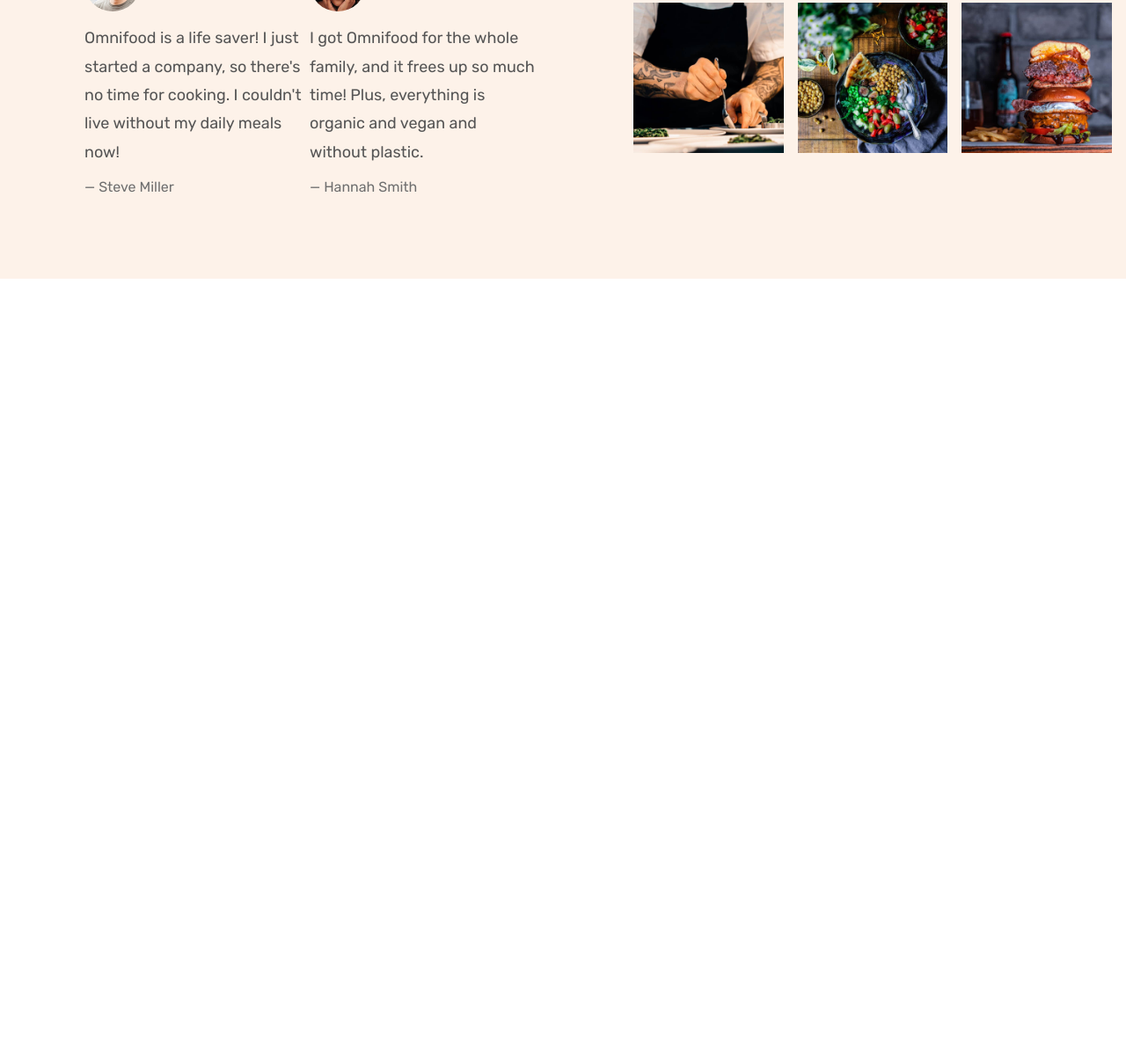
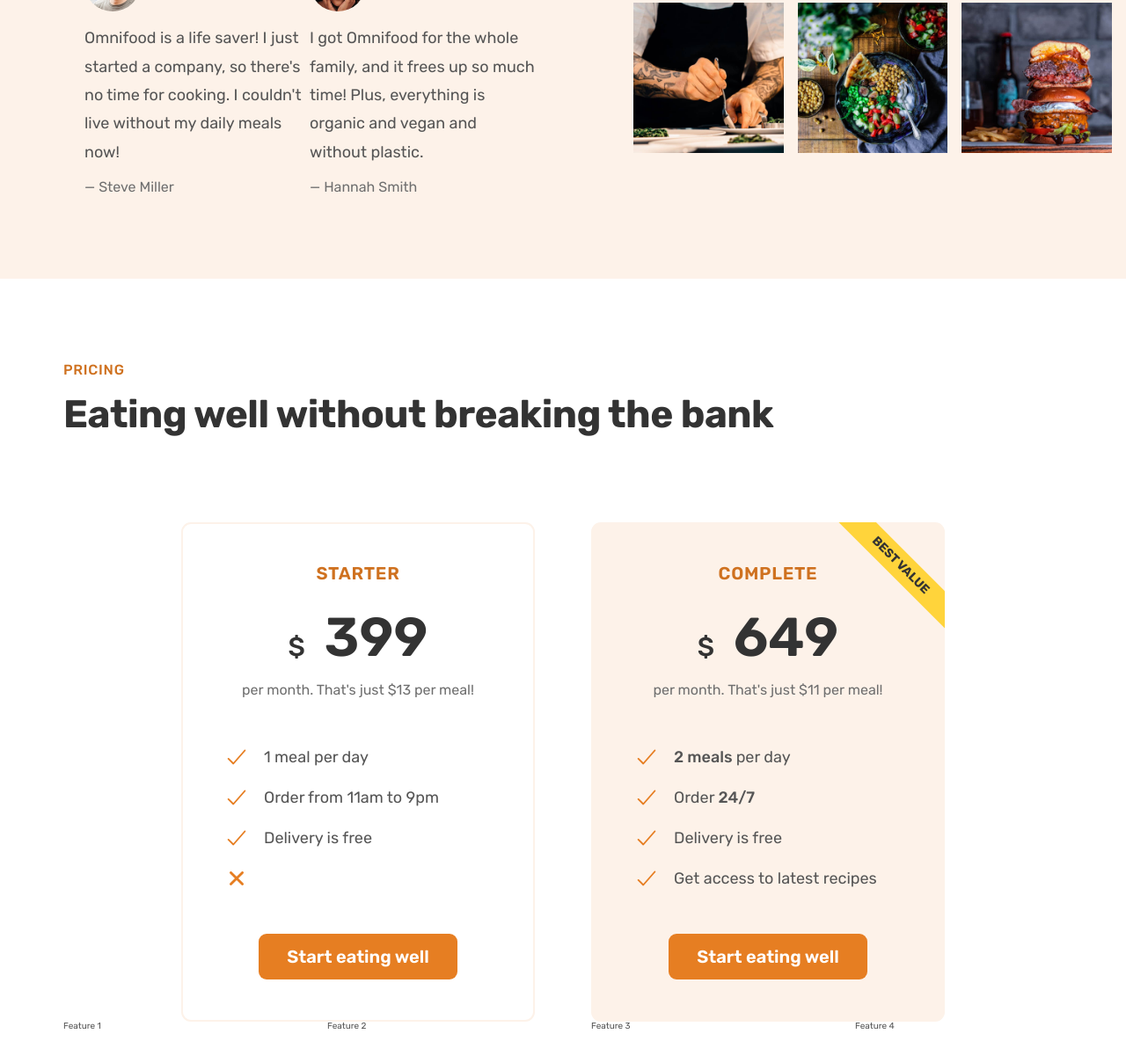
Before and after one commit to MadBunny-1306/Omnifood, a plain HTML site: page index.html in a window 1280 px wide. Shown: the part 4261-5470 px from the top of the page at 88% size. Before the commit the page ends 4578 px from the top, so only its background shows below. Drawn offline with nearby package versions, Linux system fonts and the light colour scheme.

Commit message:
Section for pricing

```diff
--- a/css/general.css
+++ b/css/general.css
@@ -184,6 +184,26 @@ body {
   border-bottom: 1px solid transparent;
 }
 
+.list {
+  list-style: none;
+  display: flex;
+  flex-direction: column;
+  gap: 1.6rem;
+}
+
+.list-item {
+  font-size: 1.8rem;
+  display: flex;
+  align-items: center;
+  gap: 1.6rem;
+}
+
+.list-icon {
+  color: #e67e22;
+  width: 3rem;
+  height: 3rem;
+}
+
 /***HELPER/SETTING CLASSES****/
 
 .margin-right-sm {
--- a/css/style.css
+++ b/css/style.css
@@ -275,26 +275,6 @@
   width: 100%;
 }
 
-.list {
-  list-style: none;
-  display: flex;
-  flex-direction: column;
-  gap: 1.6rem;
-}
-
-.list-item {
-  font-size: 1.8rem;
-  display: flex;
-  align-items: center;
-  gap: 1.6rem;
-}
-
-.list-icon {
-  color: #e67e22;
-  width: 3rem;
-  height: 3rem;
-}
-
 .all-recipes {
   text-align: center;
   font-size: 1.8rem;
@@ -357,3 +337,79 @@
 .gallery-item img:hover {
   transform: scale(1.1);
 }
+
+/**** PRICING SECTION ****/
+
+.section-pricing {
+  padding: 9.6rem 0;
+}
+
+.pricing-plan {
+  border-radius: 11px;
+
+  width: 75%;
+}
+
+.pricing-plan--starter {
+  justify-self: end;
+  border: 2px solid #fdf2e9;
+  padding: 4.6rem;
+}
+
+.pricing-plan--complete {
+  background-color: #fdf2e9;
+  padding: 4.8rem;
+  position: relative;
+  overflow: hidden;
+}
+
+.pricing-plan--complete::after {
+  content: "Best value";
+  position: absolute;
+  text-transform: uppercase;
+  font-size: 1.4rem;
+  font-weight: 700;
+  top: 6%;
+  right: -18%;
+  color: #333;
+  background-color: #ffd43b;
+  padding: 0.8rem 8rem;
+  transform: rotate(45deg);
+}
+
+.plan-header {
+  text-align: center;
+  margin-bottom: 4.8rem;
+}
+
+.plan-name {
+  color: #cf711f;
+  font-weight: 600;
+  font-size: 2rem;
+  text-transform: uppercase;
+  letter-spacing: 0.75px;
+  margin-bottom: 3.2rem;
+}
+.plan-price {
+  font-size: 6.2rem;
+  font-weight: 600;
+  color: #333;
+  margin-bottom: 1.6rem;
+}
+
+.plan-price span {
+  font-size: 3rem;
+  font-weight: 500;
+  margin-right: 0.8rem;
+}
+
+.plan-text {
+  font-size: 1.6rem;
+  line-height: 1.6;
+  color: #6f6f6f;
+}
+
+.plan-sign-up {
+  text-align: center;
+  margin-top: 4.8rem;
+}
--- a/index.html
+++ b/index.html
@@ -335,6 +335,90 @@
 
         </div>
       </section>
+
+      <section class="section-pricing">
+        <div class="container ">
+          <span class="subheading">Pricing</span>
+          <h2 class="heading-secondary">
+            Eating well without breaking the bank
+          </h2>
+        </div>
+
+        <div class="container grid grid--2-cols">
+          <div class="pricing-plan pricing-plan--starter">
+            <header class="plan-header">
+            <p class="plan-name">Starter</p>
+            <p class="plan-price">
+              <span>$</span> 399</p>
+              <p class="plan-text">per month. That's just $13 per meal!</p>
+            </header>
+              <ul class="list">
+                <li class="list-item">
+                  <ion-icon class="list-icon" name="checkmark"></ion-icon> <span>1 meal per day</span>
+                </li>
+                <li class="list-item">
+                  <ion-icon class="list-icon" name="checkmark"></ion-icon> <span>Order from 11am to 9pm</span>
+                </li>
+                <li class="list-item">
+                  <ion-icon class="list-icon" name="checkmark"></ion-icon> <span>Delivery is free</span>
+                </li>
+                <li class="list-item">
+                  <ion-icon class="list-icon" name="close"></ion-icon>
+                </li>
+              </ul>
+              <div class="plan-sign-up">
+              <a href="#" class="btn btn--full "
+              >Start eating well</a>
+            </div>
+
+
+          </div>
+          <div class="pricing-plan pricing-plan--complete">
+            <header class="plan-header"><p class="plan-name">Complete</p>
+            <p class="plan-price">
+              <span>$</span> 649</p>
+              <p class="plan-text">per month. That's just $11 per meal!</p></header>
+
+              <ul class="list">
+                <li class="list-item">
+                  <ion-icon class="list-icon" name="checkmark">
+
+                  </ion-icon> <span>
+                    <strong>2 meals
+
+                    </strong>per day
+                  </span>
+                </li>
+                <li class="list-item">
+                  <ion-icon class="list-icon" name="checkmark">
+
+                  </ion-icon> <span>Order <strong>24/7</strong> </span>
+                </li>
+                <li class="list-item">
+                  <ion-icon class="list-icon" name="checkmark">
+
+                  </ion-icon> <span>Delivery is free</span>
+                </li>
+                <li class="list-item">
+                  <ion-icon class="list-icon" name="checkmark">
+
+                  </ion-icon><span>Get access to latest recipes</span>
+                </li>
+              </ul>
+              <div class="plan-sign-up">
+              <a href="#" class="btn btn--full">
+              Start eating well</a>
+            </div>
+          </div>
+        </div>
+
+        <div class="container grid grid--4-cols">
+          <div class="feature">Feature 1</div>
+          <div class="feature">Feature 2</div>
+          <div class="feature">Feature 3</div>
+          <div class="feature">Feature 4</div>
+        </div>
+      </section>
     </main>
 
 
```
